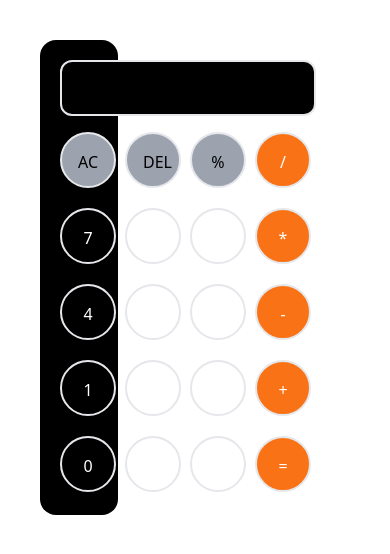
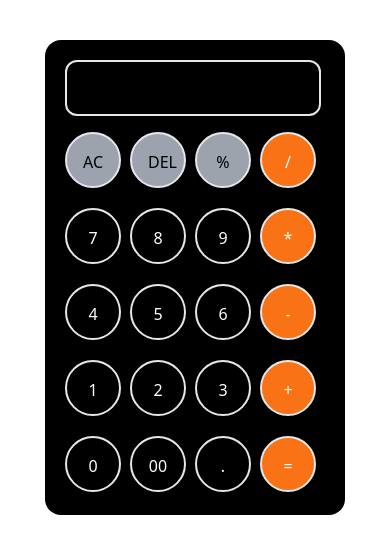
Before and after one commit to adityazinj/Calculator, a website built with Vite: page index.html in a window 390 px wide. Built offline with nearby package versions, Linux system fonts and the light colour scheme.

Commit message:
Responsive

```diff
--- a/index.html
+++ b/index.html
@@ -8,10 +8,10 @@
 
 </head>
 <body>
-  <div class="p-10">
-    <div class="bg-black h-[475px] w-[25%] rounded-2xl p-5 flex flex-col gap-4">
+  <div class="p-10 flex flex-col items-center">
+    <div class="bg-black h-[475px] w-[300px]  rounded-2xl p-5 flex flex-col gap-4">
       <div class="border-solid">
-        <input type="text" class="w-64 bg-black text-white h-14 rounded-xl border-2">
+        <input type="text" class="w-64 bg-black text-white h-14 rounded-xl border-2 text-right">
       </div>
 
       <div class="grid grid-cols-4 h-10 w-60 gap-5 mr-10">
```
